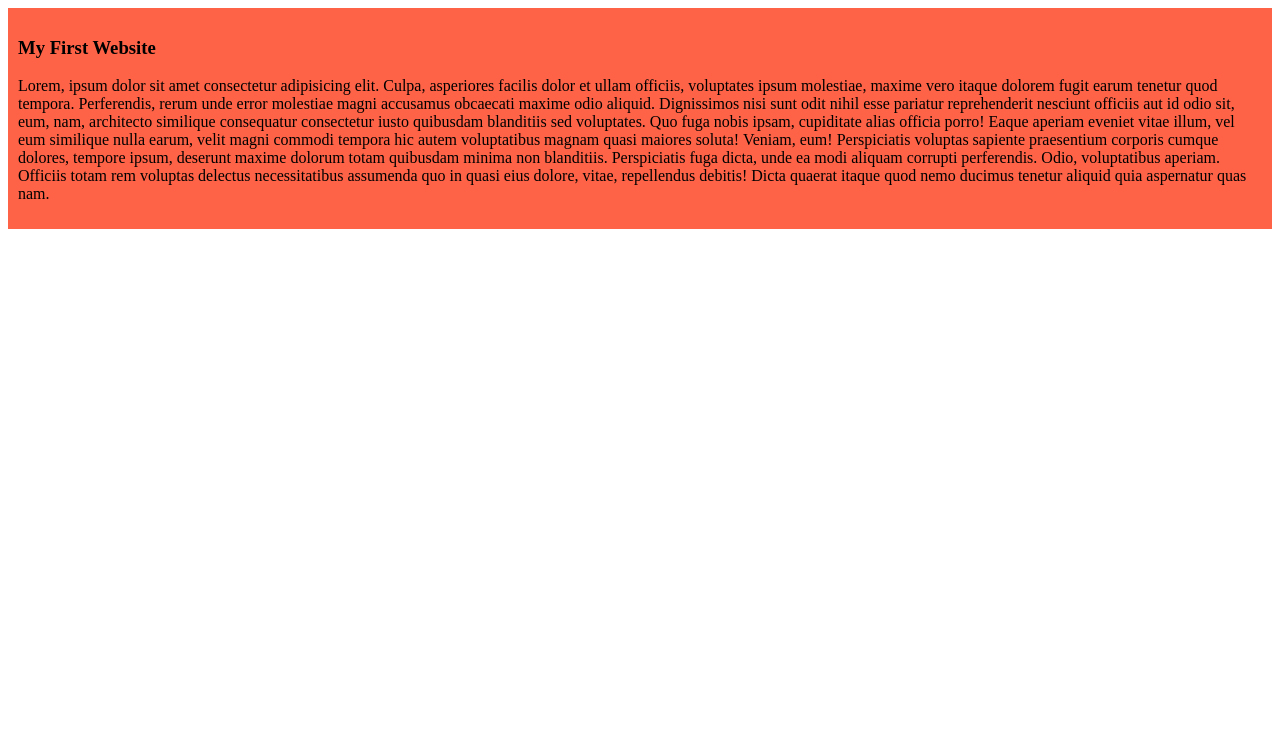
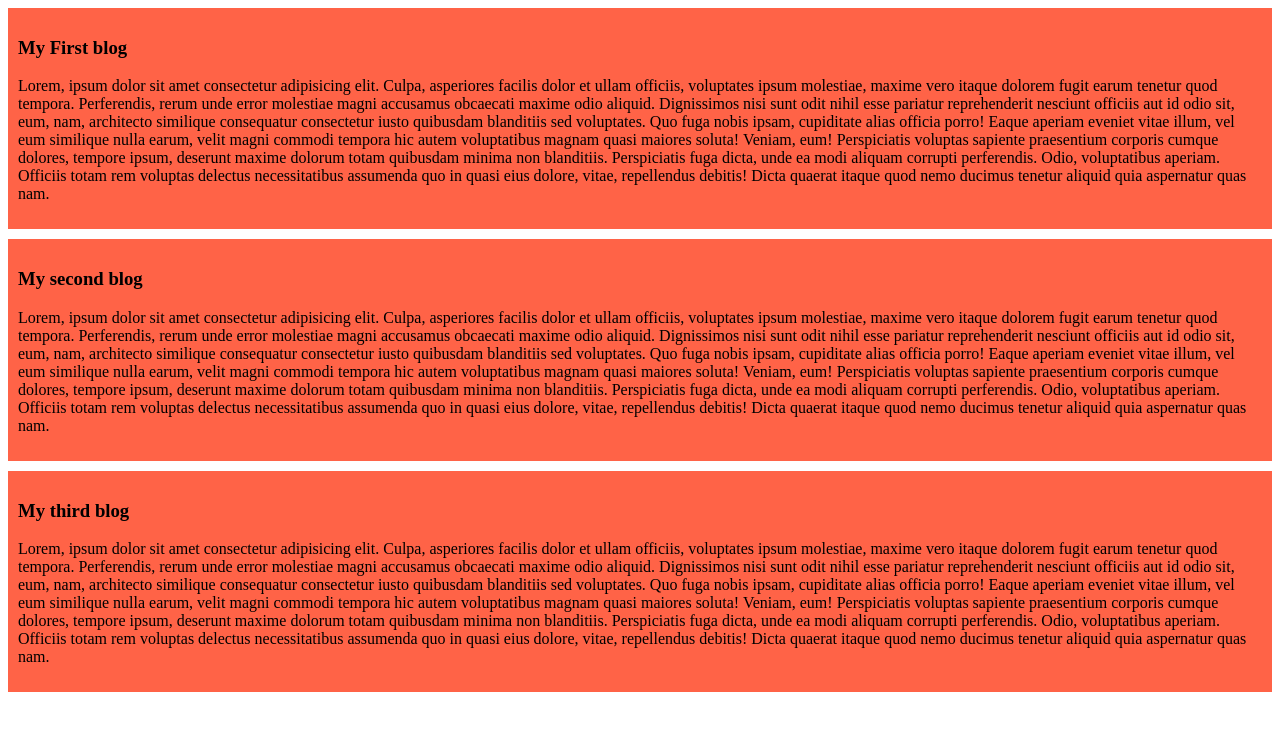
Before and after one commit to RafsanAhsan00/my-simple-website, a plain HTML site: page index.html in a window 1280 px wide. Drawn offline with Linux system fonts and the light colour scheme.

Commit message:
adding 2 new blog

```diff
--- a/index.html
+++ b/index.html
@@ -8,7 +8,17 @@
 </head>
 <body>
     <div>
-        <h3>My First Website</h3>
+        <h3>My First blog</h3>
+        <p>Lorem, ipsum dolor sit amet consectetur adipisicing elit. Culpa, asperiores facilis dolor et ullam officiis, voluptates ipsum molestiae, maxime vero itaque dolorem fugit earum tenetur quod tempora. Perferendis, rerum unde error molestiae magni accusamus obcaecati maxime odio aliquid. Dignissimos nisi sunt odit nihil esse pariatur reprehenderit nesciunt officiis aut id odio sit, eum, nam, architecto similique consequatur consectetur iusto quibusdam blanditiis sed voluptates. Quo fuga nobis ipsam, cupiditate alias officia porro! Eaque aperiam eveniet vitae illum, vel eum similique nulla earum, velit magni commodi tempora hic autem voluptatibus magnam quasi maiores soluta! Veniam, eum! Perspiciatis voluptas sapiente praesentium corporis cumque dolores, tempore ipsum, deserunt maxime dolorum totam quibusdam minima non blanditiis. Perspiciatis fuga dicta, unde ea modi aliquam corrupti perferendis. Odio, voluptatibus aperiam. Officiis totam rem voluptas delectus necessitatibus assumenda quo in quasi eius dolore, vitae, repellendus debitis! Dicta quaerat itaque quod nemo ducimus tenetur aliquid quia aspernatur quas nam.</p>
+
+    </div>
+    <div>
+        <h3>My second blog</h3>
+        <p>Lorem, ipsum dolor sit amet consectetur adipisicing elit. Culpa, asperiores facilis dolor et ullam officiis, voluptates ipsum molestiae, maxime vero itaque dolorem fugit earum tenetur quod tempora. Perferendis, rerum unde error molestiae magni accusamus obcaecati maxime odio aliquid. Dignissimos nisi sunt odit nihil esse pariatur reprehenderit nesciunt officiis aut id odio sit, eum, nam, architecto similique consequatur consectetur iusto quibusdam blanditiis sed voluptates. Quo fuga nobis ipsam, cupiditate alias officia porro! Eaque aperiam eveniet vitae illum, vel eum similique nulla earum, velit magni commodi tempora hic autem voluptatibus magnam quasi maiores soluta! Veniam, eum! Perspiciatis voluptas sapiente praesentium corporis cumque dolores, tempore ipsum, deserunt maxime dolorum totam quibusdam minima non blanditiis. Perspiciatis fuga dicta, unde ea modi aliquam corrupti perferendis. Odio, voluptatibus aperiam. Officiis totam rem voluptas delectus necessitatibus assumenda quo in quasi eius dolore, vitae, repellendus debitis! Dicta quaerat itaque quod nemo ducimus tenetur aliquid quia aspernatur quas nam.</p>
+
+    </div>
+    <div>
+        <h3>My third blog</h3>
         <p>Lorem, ipsum dolor sit amet consectetur adipisicing elit. Culpa, asperiores facilis dolor et ullam officiis, voluptates ipsum molestiae, maxime vero itaque dolorem fugit earum tenetur quod tempora. Perferendis, rerum unde error molestiae magni accusamus obcaecati maxime odio aliquid. Dignissimos nisi sunt odit nihil esse pariatur reprehenderit nesciunt officiis aut id odio sit, eum, nam, architecto similique consequatur consectetur iusto quibusdam blanditiis sed voluptates. Quo fuga nobis ipsam, cupiditate alias officia porro! Eaque aperiam eveniet vitae illum, vel eum similique nulla earum, velit magni commodi tempora hic autem voluptatibus magnam quasi maiores soluta! Veniam, eum! Perspiciatis voluptas sapiente praesentium corporis cumque dolores, tempore ipsum, deserunt maxime dolorum totam quibusdam minima non blanditiis. Perspiciatis fuga dicta, unde ea modi aliquam corrupti perferendis. Odio, voluptatibus aperiam. Officiis totam rem voluptas delectus necessitatibus assumenda quo in quasi eius dolore, vitae, repellendus debitis! Dicta quaerat itaque quod nemo ducimus tenetur aliquid quia aspernatur quas nam.</p>
 
     </div>
--- a/styles/blog.css
+++ b/styles/blog.css
@@ -1,4 +1,5 @@
 div{
     background-color: tomato;
     padding: 10px;
+    margin-bottom: 10px;
 }
```
